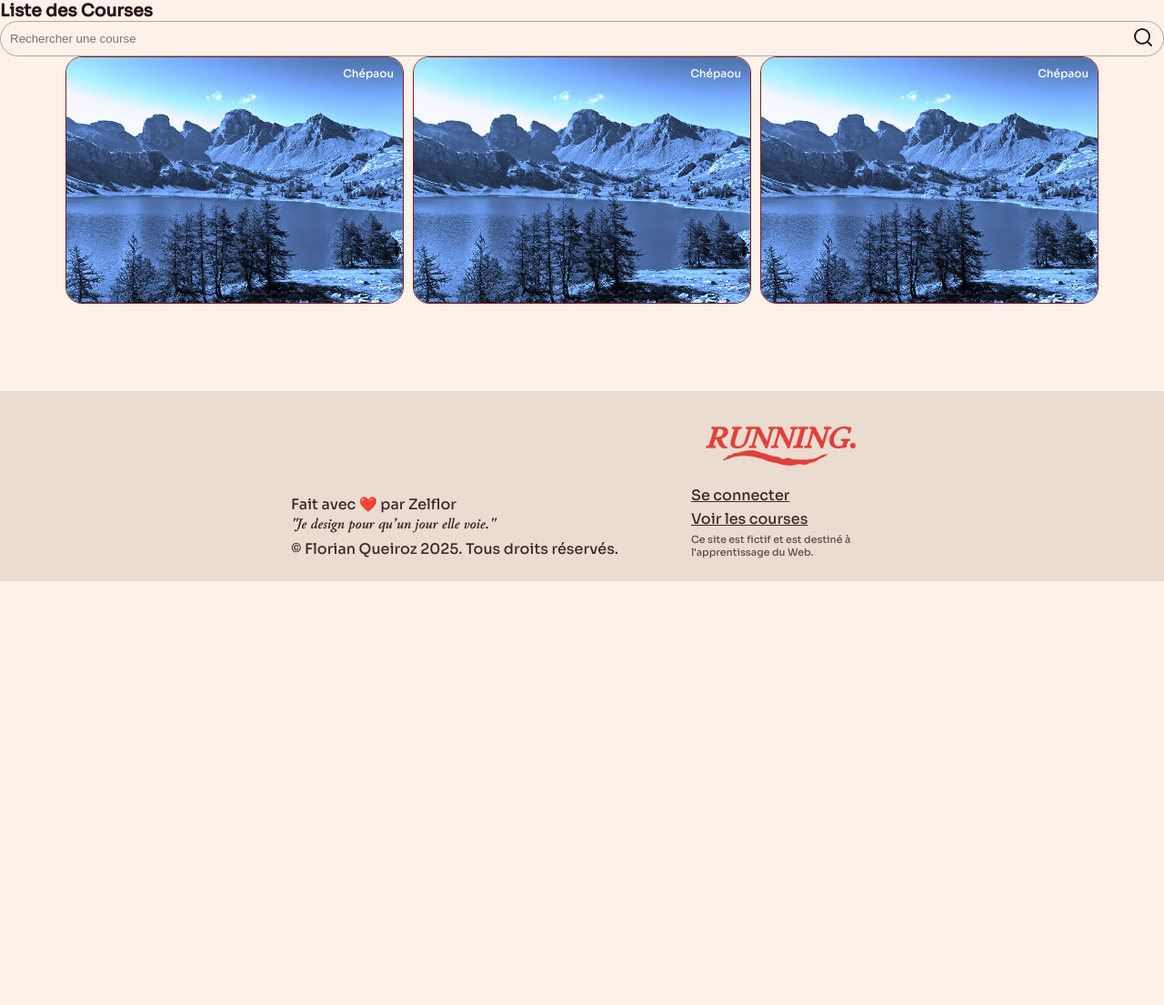
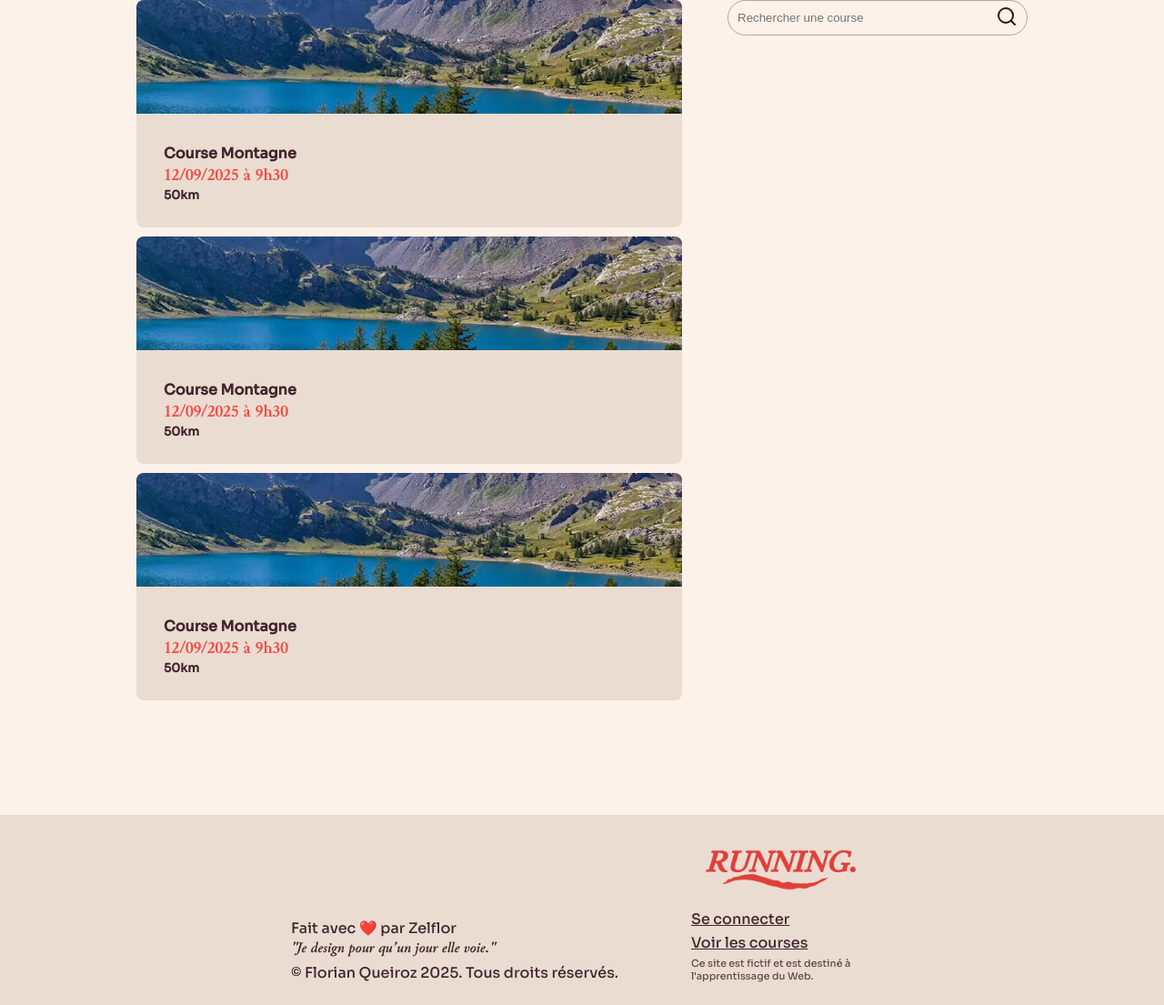
Before and after one commit to zelflor/TP-races, a PHP site: page /displayrace.php in a window 1280 px wide. Shown: the part 96-1201 px from the top of the page at 91% size. Before the commit the page ends 735 px from the top, so only its background shows below. Run offline with PHP 8.4, Linux system fonts and the light colour scheme.

Commit message:
Add files via upload

```diff
--- a/css/pages/displayRace.css
+++ b/css/pages/displayRace.css
@@ -1,93 +1,66 @@
+
 .div-race-flex-container {
-    width: 100%;
+    position: relative;
+    top: 0;
+    width: calc(100% - 150px * 2);
+    min-height: 100svh;
     display: flex;
     flex-direction: row;
     flex-wrap: wrap;
-    gap: 10px;
+    gap: 50px;
+    padding: 0px 150px;
     justify-content: center;
 }
 
-a.div-event-race {
-    width: 100%;
-    max-width: 350px;
+.div-race-flex-container .div-races-list {
+    width: auto;
+    position: relative;
+    gap: 10px;
+    display: flex;
+    flex-direction: column;
+}
+
+.div-race-flex-container .div-races-list .div-event-race {
+    position: relative;
+    width: 600px;
     height: 250px;
-    padding: 10px;
-    border-radius: 18px;
     overflow: hidden;
-    position: relative;
-    cursor: pointer;
-    border: 1px solid var(--Color-main-750);
-    /* box-shadow: -5px -5px 0px -8px var(--Color-main), 5px 5px 0px -8px var(--Color-field); */
-    transition: .25s linear;
-    z-index: 0;
+    border-radius: 8px;
+    background: var(--Color-container);
 }
-a.div-event-race:hover {
-    /* box-shadow: -5px -5px 35px -16px var(--Color-main), 5px 5px 35px -16px var(--Color-field); */
-    transition: .25s linear;
-    z-index: 1;
+.div-race-flex-container .div-races-list .div-event-race:hover {
+    background: var(--Color-stroke);
 }
-a.div-event-race img {
+.div-race-flex-container .div-races-list .div-event-race img {
     position: absolute;
     left: 0;
     top: 0;
     width: 100%;
-    height: 100%;
-    image-rendering: optimizeQuality;
+    height: 50%;
     object-fit: cover;
-    transform: scale(1);
-    pointer-events: none;
-    user-select: none;
-    filter: grayscale(100%) sepia(100%) hue-rotate(179deg) saturate(246%);
-    transition: all .25s cubic-bezier(.47,1.64,.41,.8);
 }
-a.div-event-race:hover img{
-    transform: scale(1.2);
-     filter: grayscale(00%) sepia(00%) hue-rotate(0deg) saturate(100%);
-    transition: all .25s cubic-bezier(.47,1.64,.41,.8);
+.div-race-flex-container .div-races-list .div-event-race .div-race-info {
+    position: absolute;
+    left: 0;
+    bottom: 0;
+    width: calc(100% - 5% * 2);
+    padding: 5%;
+    height: calc(50% - 5% * 5);
+    color: var(--Color-desc);
 }
-a.div-event-race .div-race-info {
-    width: calc(100% - 20px - 18px * 2);
+.div-race-flex-container .div-races-list .div-event-race:hover .div-race-info {
+    color: var(--Color-text);
+}
+.div-race-flex-container .div-races-list .div-event-race .div-race-info h3{
+    font-family: Junicode;
+    color: var(--Color-main-500);
+}
+.div-race-flex-container .div-filter-list {
+    flex: 1 0 0;
+    position: relative;
+    gap: 10px;
+}
 
-    position: absolute;
-    bottom: -50%;
-    left: 10px;
-    z-index: 2;
-    right: 10px;
-    display: flex;
-    flex-direction: column;
-    gap: 6px;
-    transition: all 1s cubic-bezier(.47,1.64,.41,.8);
-    border-radius: 8px;
-    background-color: var(--Color-container);
-    backdrop-filter: blur(8px);
-    padding: 18px;
+.div-race-flex-container .div-filter-list input {
+    color: var(--Color-text);
 }
-a.div-event-race:hover .div-race-info {
-    bottom: 10px;
-     transition: all 1s cubic-bezier(.47,1.64,.41,.8);
-}
-a.div-event-race .div-race-info h4 {
-    color: white;
-}
-a.div-event-race .div-race-info h3 {
-    color: white;
-    font-size: 16px;
-    opacity: .8;
-}
-a.div-event-race .div-race-info h3 span {
-    border-radius: 8px;
-    padding: 4px;
-    background: #0000009a;
-    backdrop-filter: blur(12px);
-}
-a.div-event-race .div-race-info h5 {
-    color: white;
-}
-a.div-event-race p {
-    position: absolute;
-    z-index: 2;
-    right: 10px;
-    top: 10px;
-    color: white;
-    font-size: 12px;
-}
--- a/css/style.css
+++ b/css/style.css
@@ -89,7 +89,8 @@ nav {
     right: 0;
     gap: 25px;
     z-index: 2;
-        flex-wrap: wrap;
+    overflow: hidden;
+    overflow-x: auto;
 }
 nav a {
     color: var(--Color-main);
--- a/displayrace.php
+++ b/displayrace.php
@@ -20,19 +20,11 @@
 
 
         <section>
-                        <div class="div-page-title-container">
-                <h3>Liste des Courses</h3>
-                <div class="div-input-search">
 
-                    <input type="text" name="" id="input-text-search" placeholder="Rechercher une course">
-                    <button id="btn-submit-search"> <svg xmlns="http://www.w3.org/2000/svg" width="24" height="24" viewBox="0 0 24 24" fill="none">
-                        <path d="M21.0002 21L16.7002 16.7M19 11C19 15.4183 15.4183 19 11 19C6.58172 19 3 15.4183 3 11C3 6.58172 6.58172 3 11 3C15.4183 3 19 6.58172 19 11Z" stroke-linecap="round" stroke-linejoin="round"/>
-                    </svg></button>
-                </div>
-            </div>
+
             <div class="div-race-flex-container">
 
-
+                <div class="div-races-list">
                     <a class="div-event-race" href="viewrace.php?id=1">
                         <img src="media/montagne.png" alt="Montagne">
                         <p>Chépaou</p>
@@ -65,9 +57,19 @@
                         </div>
                     </a>
 
+                </div>
+                <div class="div-filter-list">
+                    <div class="div-input-search">
 
+                                        <input type="text" name="" id="input-text-search" placeholder="Rechercher une course">
+                                        <button id="btn-submit-search"> <svg xmlns="http://www.w3.org/2000/svg" width="24" height="24" viewBox="0 0 24 24" fill="none">
+                                            <path d="M21.0002 21L16.7002 16.7M19 11C19 15.4183 15.4183 19 11 19C6.58172 19 3 15.4183 3 11C3 6.58172 6.58172 3 11 3C15.4183 3 19 6.58172 19 11Z" stroke-linecap="round" stroke-linejoin="round"/>
+                                        </svg></button>
+                                    </div>
+                </div>
 
            </div>
+
         </section>
          <script src="./js/searchs/searchRaces.js"></script>
 
```
Lines whose indentation alone changed are shown as unchanged.
